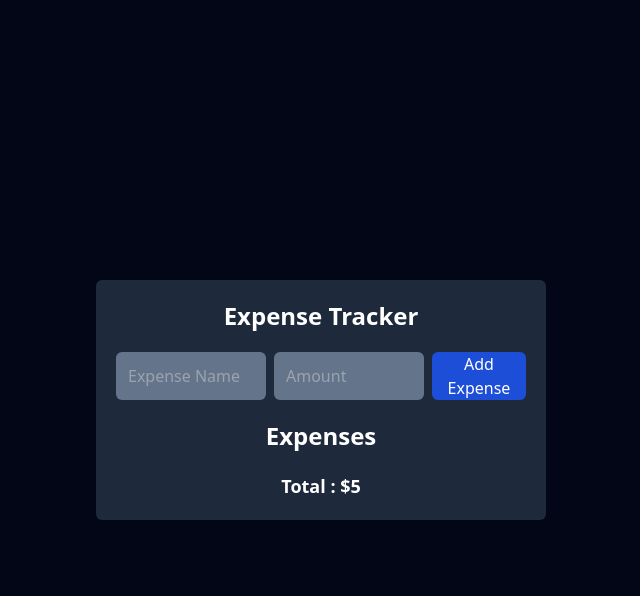
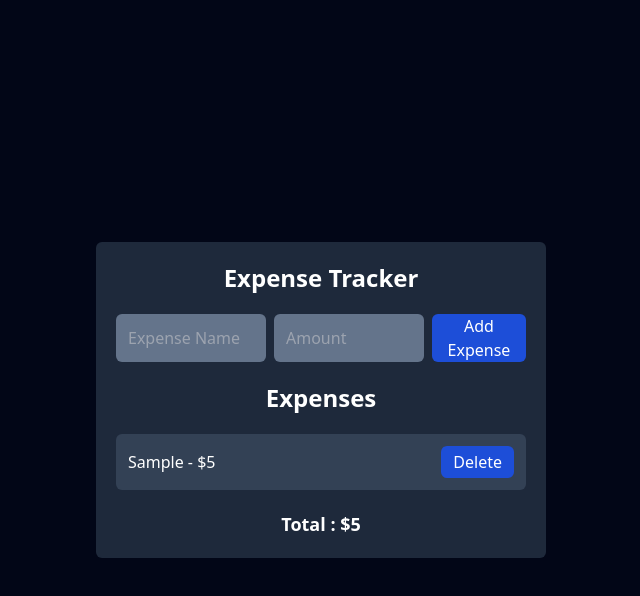
Before and after one commit to khushboo545567/Expence-Tracker, a website: page index.html in a window 1280 px wide. Both pictures are taken after typing "Sample", "5" into the empty fields and a click on the button "Add Expense". Shown: the whole page, without its empty margins (319-959 px from the left). Drawn offline with Linux system fonts and the light colour scheme.

Commit message:
Expense Tracker

```diff
--- a/index.js
+++ b/index.js
@@ -5,11 +5,12 @@ document.addEventListener("DOMContentLoaded", () => {
   const inputExpense = document.getElementById("inputExpense");
   const inputAmount = document.getElementById("inputAmount");
   const formBtn = document.getElementById("formBtn");
-  const ExpenseList = document.getAnimations("ExpenseList");
+  const ExpenseList = document.getElementById("ExpenseList");
   const totalExpense = document.getElementById("totalExpense");
 
-  let expencesarr = [];
-  let TotalAmount = calculate();
+  let expencesarr = JSON.parse(localStorage.getItem("expenses")) || [];
+  let TotalAmount = updateTotal();
+  randerExpenses();
 
   form.addEventListener("submit", (e) => {
     e.preventDefault();
@@ -40,11 +41,32 @@ document.addEventListener("DOMContentLoaded", () => {
   }
 
   function updateTotal() {
-    TotalAmount = calculate();
-    totalExpense.textContent = `Total : $${TotalAmount}`;
+    const total = calculate();
+    totalExpense.textContent = `Total : $${total}`;
+    return total;
   }
 
   function randerExpenses() {
-    expencesarr.forEach((item) => {});
+    ExpenseList.textContent = "";
+    expencesarr.forEach((item) => {
+      const li = document.createElement("li");
+      li.className =
+        "p-3 bg-slate-700 flex justify-between items-center rounded-md mb-3";
+      li.innerHTML = `
+      <p class="text-white">${item.name} - $${item.amount}</p>
+      <button id="${item.id}" class="bg-blue-700 px-3 py-1 rounded-md text-white">Delete</button>
+      `;
+      ExpenseList.appendChild(li);
+    });
   }
+  ExpenseList.addEventListener("click", (e) => {
+    if (e.target.tagName === "BUTTON") {
+      const expenseId = parseInt(e.target.getAttribute("id"));
+      expencesarr = expencesarr.filter((expense) => expenseId !== expense.id);
+
+      saveExpenseLocal();
+      randerExpenses();
+      updateTotal();
+    }
+  });
 });
```
Also changed, not shown: output.css.
